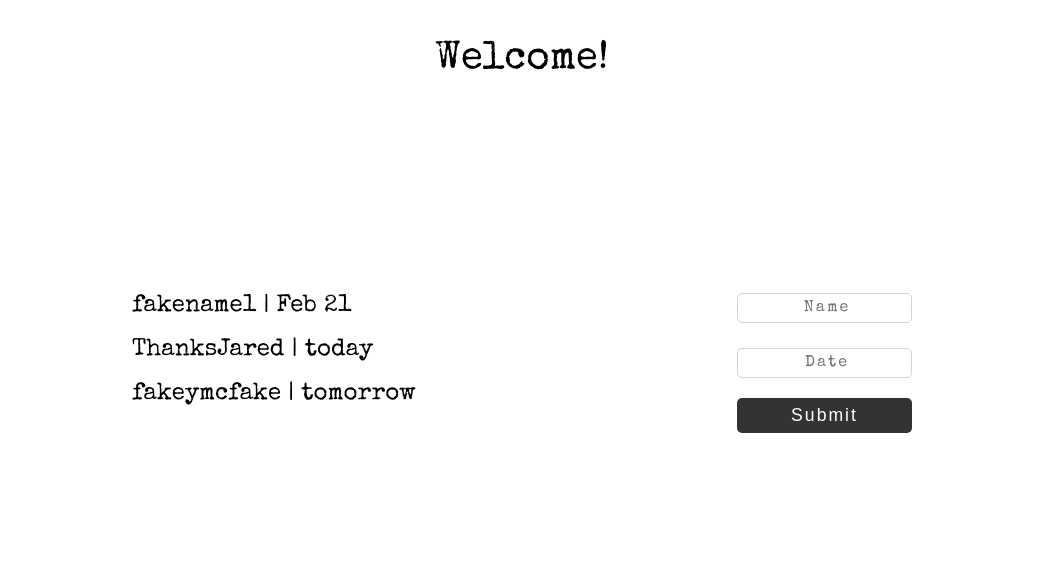
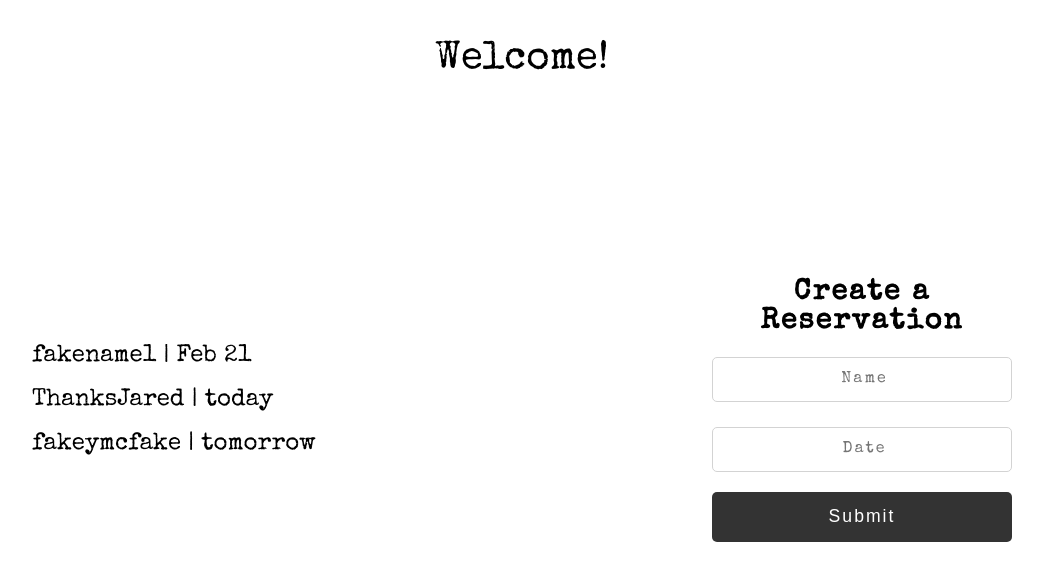
Before and after one commit to greedybrain/hedgehogs, a React (Create React App) app in the folder react-components/park-app/: page / in a window 1280 px wide. Shown: the top 580 px of the page, without its empty margins (118-1161 px from the left). Built offline with nearby package versions, Linux system fonts and the light colour scheme.

Commit message:
made some style changes

```diff
--- a/react-components/park-app/src/App.css
+++ b/react-components/park-app/src/App.css
@@ -28,6 +28,7 @@ body {
       -ms-flex-pack: center;
           justify-content: center;
   padding-top: 40px;
+  margin-bottom: 50px;
 }
 
 .form-and-res-cont {
@@ -45,20 +46,25 @@ body {
       -ms-flex-pack: justify;
           justify-content: space-between;
   height: 70vh;
-  padding: 0 250px;
+  padding: 0 150px;
 }
 
 .form-and-res-cont .form {
-  width: 175px;
+  width: 300px;
   text-align: center;
   font-size: 1.2rem;
+}
+
+.form-and-res-cont .form h2 {
+  margin-bottom: 15px;
+  letter-spacing: 2px;
 }
 
 .form-and-res-cont .form input {
   display: inline-block;
   width: 100%;
   margin-top: 5px;
-  height: 30px;
+  height: 45px;
   outline: none;
   padding-left: 5px;
   font-size: 1rem;
@@ -71,7 +77,7 @@ body {
 }
 
 .form-and-res-cont .form .sub-btn {
-  height: 35px;
+  height: 50px;
   width: 100%;
   cursor: pointer;
   border: none;
--- a/react-components/park-app/src/App.scss
+++ b/react-components/park-app/src/App.scss
@@ -22,6 +22,7 @@ body {
      align-items: center;
      justify-content: center;
      padding-top: 40px;
+     margin-bottom: 50px;
 }
 
 .form-and-res-cont {
@@ -30,18 +31,23 @@ body {
      align-items: center;
      justify-content: space-between;
      height: 70vh;
-     padding: 0 250px;
+     padding: 0 150px;
 
      .form {
-          width: 175px;
+          width: 300px;
           text-align: center;
           font-size: 1.2rem;
+
+          h2 {
+               margin-bottom: 15px;
+               letter-spacing: 2px;
+          }
 
           input {
                display: inline-block;
                width: 100%;
                margin-top: 5px;
-               height: 30px;
+               height: 45px;
                outline: none;
                padding-left: 5px;
                font-size: 1rem;
@@ -55,7 +61,7 @@ body {
           }
 
           .sub-btn {
-               height: 35px;
+               height: 50px;
                width: 100%;
                cursor: pointer;
                border: none;
--- a/react-components/park-app/src/NewReservationForm.js
+++ b/react-components/park-app/src/NewReservationForm.js
@@ -9,6 +9,7 @@ const NewReservationForm = ({ handleChange, handleSubmit }) => { // Presentation
     <form className="form"
       onChange={handleChange}
       onSubmit={handleSubmit}>
+      <h2>Create a Reservation</h2>
       <input
         type='text'
         name='name'
```
Also changed, not shown: 1 other file (tests, documents, lock files or other folders).
